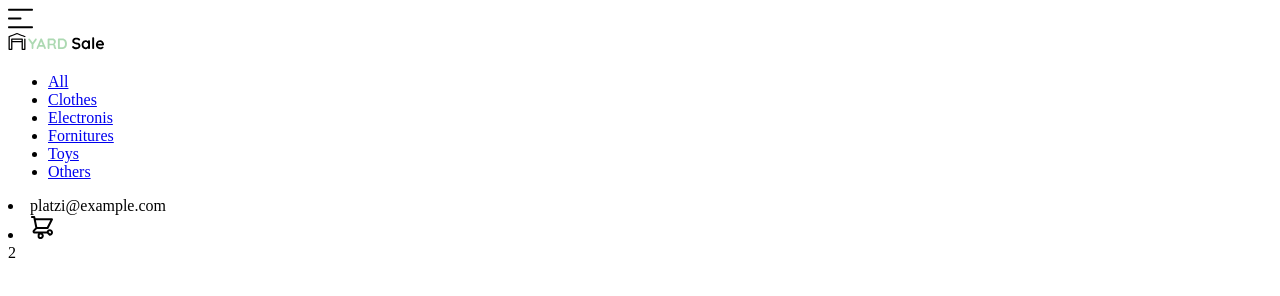
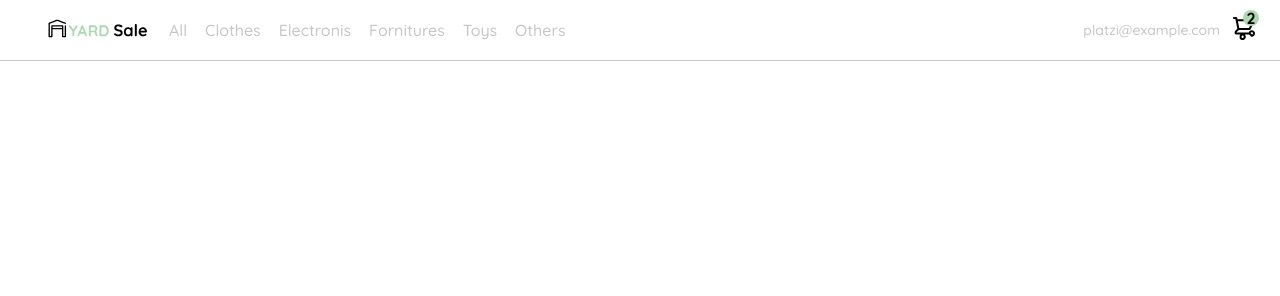
Before and after one commit to vickiavola/frontend-developer-1, a plain HTML site: page clase11.html in a window 1280 px wide. Drawn offline with Linux system fonts and the light colour scheme.

Commit message:
Clase 11:Navbar: CSS

```diff
--- a/clase11.html
+++ b/clase11.html
@@ -9,6 +9,115 @@
      <link href="https://fonts.googleapis.com/css2?family=Quicksand:wght@300;500;700&display=swap" rel="stylesheet">
      <title>Document</title>
 
+     <style>
+          :root {
+             --black:#000000;
+             --white: #FFFFFF;
+             --very-light-pink: #C7C7C7;
+             --text-input-field: #F7F7F7;
+             --dark: #232830;
+             --hospital-green: #ACD9B2;
+             --sm: 14px;
+             --md: 16px;
+             --lg: 18px;
+           }
+
+           * {
+           margin: 0;
+           }
+
+           body {
+               margin: 0;
+               font-family: 'Quicksand', sans-serif;
+          }
+
+          .menu{
+               display: none;
+          }
+
+          .logo{
+               width: 100px;
+          }
+
+          nav{
+               display: flex;
+               justify-content: space-between;
+               padding: 0 24px;
+               border-bottom: 1px solid var(--very-light-pink);
+          }
+
+          .navbar-left ul,
+          .navbar-right ul{
+               list-style: none;
+               padding: 0;
+               margin: 0px;
+               display: flex;
+               align-items: center;
+               height: 60px;
+          }
+
+          .navbar-left{
+               display: flex;
+               padding: 0 24px;
+          }
+
+          .navbar-left ul {
+               margin-left: 12px;
+          }
+          .navbar-left ul li a,
+          .navbar-right ul li a{
+               text-decoration: none;
+               color: var(--very-light-pink);
+               border: 1px solid var(--white);
+               padding: 8px;
+               border-radius: 8px;
+          }
+
+          .navbar-left ul li a:hover,
+          .navbar-right ul li a:hover{
+               border: 1px solid var(--hospital-green);
+               color: var(--hospital-green);
+          }
+
+          .navbar-email{
+               color: var(--very-light-pink);
+               font-size: var(--sm);
+               margin-right: 12px;
+          }
+
+          .navbar-shopping-cart{
+               position: relative;
+          }
+
+          .navbar-shopping-cart div{
+               width: 16px;
+               height: 16px;
+               background-color: var(--hospital-green);
+               border-radius: 50%;
+               font-size: sm(--sm);
+               font-weight: bold;
+               position: absolute;
+               top: -6px;
+               right: -3px;
+               display: flex;
+               justify-content: center;
+               align-items: center;
+          }
+
+
+          @media (max-width: 640px) {
+               .menu {
+                    display: block;
+               }
+               .navbar-left ul{
+                    display: none;
+               }
+               .navbar-email{
+                    display: none;
+               }
+
+          }
+     </style>
 
 </head>
 <body>
@@ -48,11 +157,14 @@
           </div>
 
           <div class="navbar-right">
-               <li>platzi@example.com</li>
-               <li class="navbar-shopping-card">
-                    <img src="./icons/icon_shopping_cart.svg" alt="shopping cart">
-                    <div>2</div>
-               </li>
+               <ul>
+                    <li class="navbar-email">platzi@example.com</li>
+                    <li class="navbar-shopping-cart">
+                         <img src="./icons/icon_shopping_cart.svg" alt="shopping cart">
+                         <div>2</div>
+                    </li>
+               </ul>
+
 
           </div>
 
```
